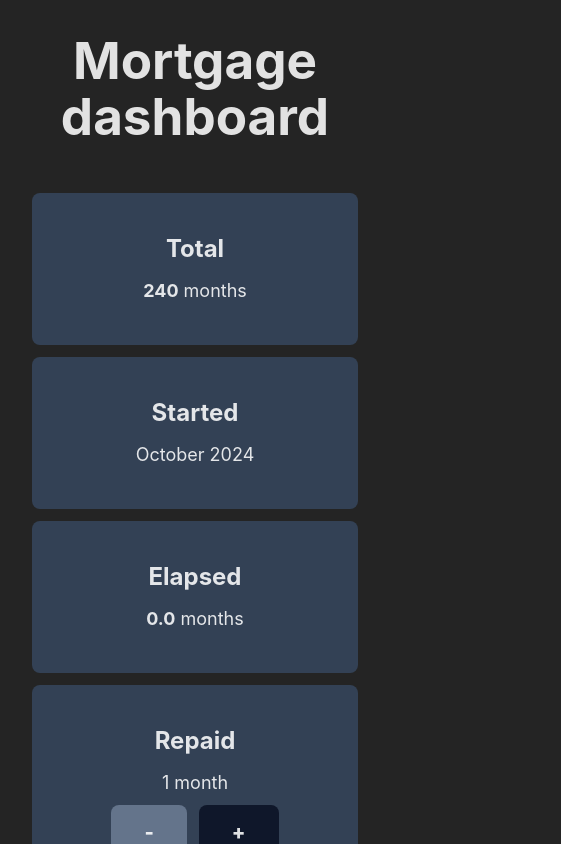
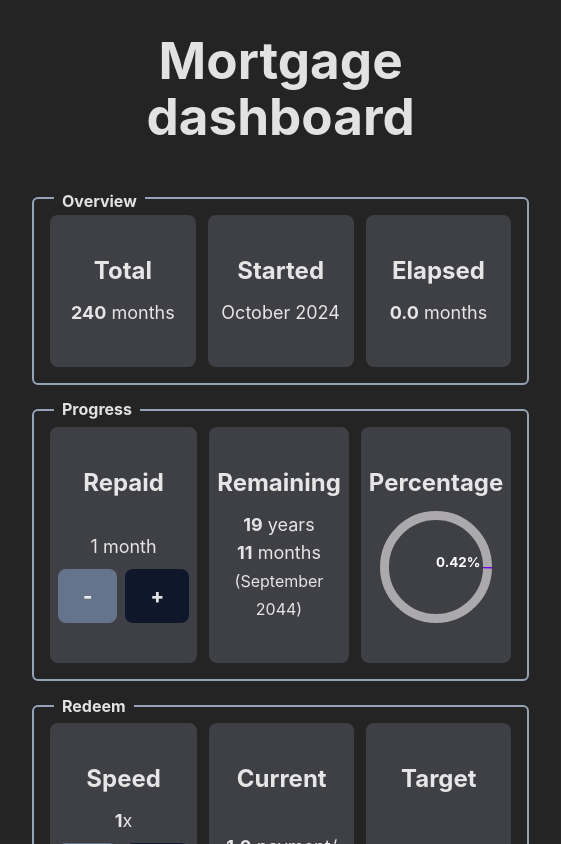
Before and after one commit to nicolasgasco/mortgage_dashboard, a React (Vite) app in the folder app/: page / in a window 390 px wide. Shown: the top 844 px of the page, 561 px wide, since content can reach past the window. Built offline with nearby package versions, Linux system fonts and the light colour scheme.

Commit message:
Refactor interface to be divided into sections

```diff
--- a/app/src/App.tsx
+++ b/app/src/App.tsx
@@ -15,6 +15,7 @@ import { StartedTileContent } from "./components/StartedTileContent";
 import { ElapsedTileContent } from "./components/ElapsedTileContent";
 import { TotalTileContent } from "./components/TotalTileContent";
 import { CurrentTileContent } from "./components/CurrentTileContent";
+import { Section } from "./components/Section";
 
 const MILLISECONDS_IN_A_MONTH = 1000 * 60 * 60 * 24 * 30.44; // Average month length in milliseconds
 
@@ -59,7 +60,8 @@ function App() {
   return (
     <div className="flex flex-col items-center justify-center">
       <h1 className="mb-12 font-bold">Mortgage dashboard</h1>
-      <div className="w-full sm:w-auto grid grid-flow-row sm:grid-cols-3 sm:grid-rows-2 gap-y-3 gap-x-4">
+      <div className="w-full sm:w-auto flex flex-col gap-4">
+        <Section title="Overview">
           <Tile title="Total">
             <TotalTileContent />
           </Tile>
@@ -69,6 +71,8 @@ function App() {
           <Tile title="Elapsed">
             <ElapsedTileContent elapsedMonths={elapsedMonths} />
           </Tile>
+        </Section>
+        <Section title="Progress">
           <Tile title="Repaid">
             <RepaidTileContent repaidAmount={repaidAmount} setRepaidAmount={setRepaidAmount} elapsedMonths={elapsedMonths} />
           </Tile>
@@ -78,6 +82,8 @@ function App() {
           <Tile title="Percentage">
             <PercentageTileContent repaidAmount={repaidAmount} />
           </Tile>
+        </Section>
+        <Section title="Redeem">
           <Tile title="Speed">
             <RedeemTileContent speed={speed} setSpeed={setSpeed} />
           </Tile>
@@ -87,6 +93,7 @@ function App() {
           <Tile title="Target">
             <TargetTileContent repaidAmount={repaidAmount} elapsedMonths={elapsedMonths} speed={speed} />
           </Tile>
+        </Section>
       </div >
     </div>);
 }
--- a/app/src/components/MinusPlusButtons.tsx
+++ b/app/src/components/MinusPlusButtons.tsx
@@ -8,9 +8,9 @@ export const MinusPlusButtons = ({
   onIncrease,
 }: MinusPlusButtonsProps): JSX.Element => {
   return (
-    <div className="flex w-full gap-3 sm:gap-2">
-      <button type="button" className="bg-slate-500 font-extrabold text-xl px-8 sm:px-6 sm:py-0" aria-label="Subtract" onClick={onDecrease}>-</button>
-      <button type="button" className="bg-slate-900 font-extrabold text-xl px-8 sm:px-6 sm:py-0" aria-label="Add" onClick={onIncrease}>+</button>
+    <div className="flex w-full gap-2">
+      <button type="button" className="bg-slate-500 font-extrabold text-xl px-6 sm:py-0" aria-label="Subtract" onClick={onDecrease}>-</button>
+      <button type="button" className="bg-slate-900 font-extrabold text-xl px-6 sm:py-0" aria-label="Add" onClick={onIncrease}>+</button>
     </div>
   )
 }
--- /dev/null
+++ b/app/src/components/Section.tsx
@@ -0,0 +1,14 @@
+import { PropsWithChildren } from "react"
+
+interface SectionProps extends PropsWithChildren {
+  title: string;
+}
+
+export const Section = ({ title, children }: SectionProps): JSX.Element => {
+  return (
+    <div className="flex gap-3 justify-center border-slate-400 border-2 rounded-md p-4 relative my-1">
+      <h2 className="font-bold text-md absolute px-2" style={{ left: 20, top: '-5%', background: '#242424' }}>{title}</h2>
+      {children}
+    </div >
+  )
+}
--- a/app/src/components/Tile.tsx
+++ b/app/src/components/Tile.tsx
@@ -5,11 +5,11 @@ interface TileProps extends React.PropsWithChildren {
 
 export const Tile = ({ children, title }: TileProps) => {
   return (
-    <div className="w-full sm:w-48 sm:max-w-48 sm:h-52 sm:max-h-52 py-10 sm:py-6 px-6 rounded-lg bg-slate-700">
+    <div className="w-full sm:w-44 sm:max-w-48 sm:h-48 sm:max-h-52 py-10 sm:py-2 px-2 rounded-lg bg-zinc-700">
       <div className="flex flex-col justify-between sm:justify-center gap-3 sm:gap-0 items-center h-full">
-        <h2 className="text-2xl font-bold sm:mb-auto">
+        <h3 className="text-2xl font-bold sm:mb-auto">
           {title}
-        </h2>
+        </h3>
         <div className="text-lg sm:mb-auto">
           {children}
         </div>
```
Also changed, not shown: 1 other file (tests, documents, lock files or other folders). Lines whose indentation alone changed are shown as unchanged.
